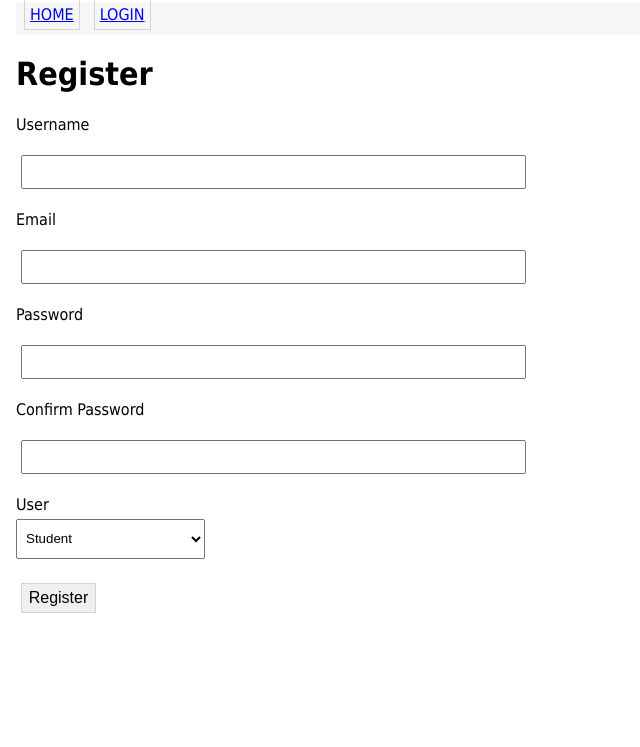
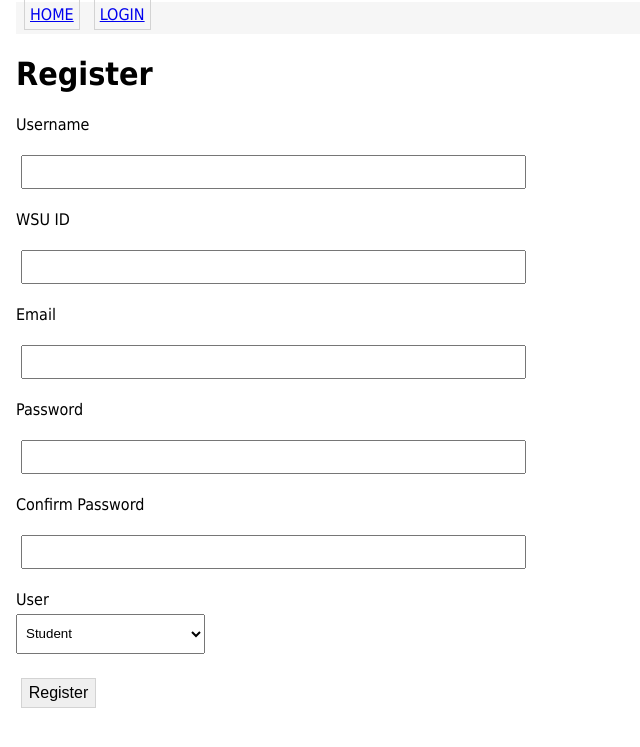
Before and after one commit to Reaganak40/Cpts322Old, a Flask app: page /register in a window 1280 px wide. Shown: the top 747 px of the page, without its empty margins (0-640 px from the left). Run offline with Flask 2, Linux system fonts and the light colour scheme; data comes from the database, SQL or seed files in the repository; some libraries are stand-ins or nearby versions.

Commit message:
Version 0.3.2 - Added 'wsu_id' to User model and made appropriate changes to html, routes and form files.

```diff
--- a/app/Controller/auth_forms.py
+++ b/app/Controller/auth_forms.py
@@ -14,6 +14,7 @@ from flask_login import current_user
 class RegisterForm(FlaskForm):
     username = StringField('Username', validators=[DataRequired()])
     email = StringField('Email', validators=[DataRequired(), Email()])
+    wsu_id = StringField('WSU ID', validators=[DataRequired(), Length(min = 8, max = 9)])
     password = PasswordField('Password', validators=[DataRequired()])
     password2 = PasswordField('Confirm Password', validators=[DataRequired(), EqualTo('password')])
     type = SelectField('User', choices = [(0, 'Student'), (1, 'Faculty')])
--- a/app/Controller/auth_routes.py
+++ b/app/Controller/auth_routes.py
@@ -31,9 +31,9 @@ def register():
     if rForm.validate_on_submit():
 
         if(rForm.type.data == '0'): # New user is a student
-            new_user = Student(username = rForm.username.data, email = rForm.email.data, user_type = 'student')
+            new_user = Student(username = rForm.username.data, email = rForm.email.data, wsu_id = rForm.wsu_id.data, user_type = 'student')
         else: # New User is a faculty
-            new_user = Faculty(username = rForm.username.data, email = rForm.email.data, user_type = 'faculty')
+            new_user = Faculty(username = rForm.username.data, email = rForm.email.data, wsu_id = rForm.wsu_id.data, user_type = 'faculty')
 
         new_user.set_password(rForm.password.data)
         db.session.add(new_user)
--- a/app/Controller/routes.py
+++ b/app/Controller/routes.py
@@ -102,10 +102,6 @@ def update_student_profile():
 
     if proForm.validate_on_submit():
         major_name = Major.query.filter_by(id = (proForm.major.data).id).first()
-        if(Student.query.filter_by(wsu_id = proForm.wsu_id.data).count() > 0): ##if wsu_id already exists
-            if(Student.query.filter_by(wsu_id = proForm.wsu_id.data).first().wsu_id != current_user.wsu_id): ## if its not your current one
-                flash('That WSUID is already in use!')
-                return render_template('updateprofile.html', title = "Student Profile", update = proForm, user = current_user)
 
         # update current user with form info
         current_user.wsu_id = proForm.wsu_id.data
--- a/app/Model/models.py
+++ b/app/Model/models.py
@@ -39,6 +39,7 @@ def __repr__ (self):
 # ================================================================
 class User(UserMixin, db.Model):
     id = db.Column(db.Integer, primary_key = True)
+    wsu_id = db.Column(db.String, unique = True)
     username = db.Column(db.String(64), unique = True, index = True)
     email = db.Column(db.String(120), unique = True, index = True)
     password_hash = db.Column(db.String(128))
@@ -99,7 +100,6 @@ class Student(User):
     id = db.Column(db.Integer, db.ForeignKey('user.id'), primary_key=True)
 
     # Student Attributes
-    wsu_id = db.Column(db.Integer, unique = True)
     first_name = db.Column(db.String(64))
     last_name = db.Column(db.String(100))
     phone_no = db.Column(db.String(10))
@@ -118,7 +118,7 @@ class Student(User):
     }
 
     def __repr__(self):
-        return '<Username: {} - {}; Type: {}; Class-Object Code: 0>'.format(self.id,self.username, self.get_user_type())
+        return '<Username: {} - {}; Type: {}; Class-Object Code: 0>'.format(self.id,self.wsu_id, self.get_user_type())
 
     def can_apply(self): # Students should only be able to apply to position posts if their info is submitted
         if(self.wsu_id is None):
--- a/app/View/templates/register.html
+++ b/app/View/templates/register.html
@@ -24,6 +24,13 @@
 
             {% for error in form.username.errors %}
             <span style="color: red;">[{{ error }}]</span>
+            {% endfor %}
+
+            <p>{{ form.wsu_id.label }}</p>
+            <p>{{ form.wsu_id(class = 'forminput') }}</p>
+
+            {% for error in form.wsu_id.errors %}
+            <span style="color:red;">{{ error }}</span>
             {% endfor %}
 
             <p>{{ form.email.label }} </p>
```
Also changed, not shown: app/Controller/forms.py (+7 -1 lines).
